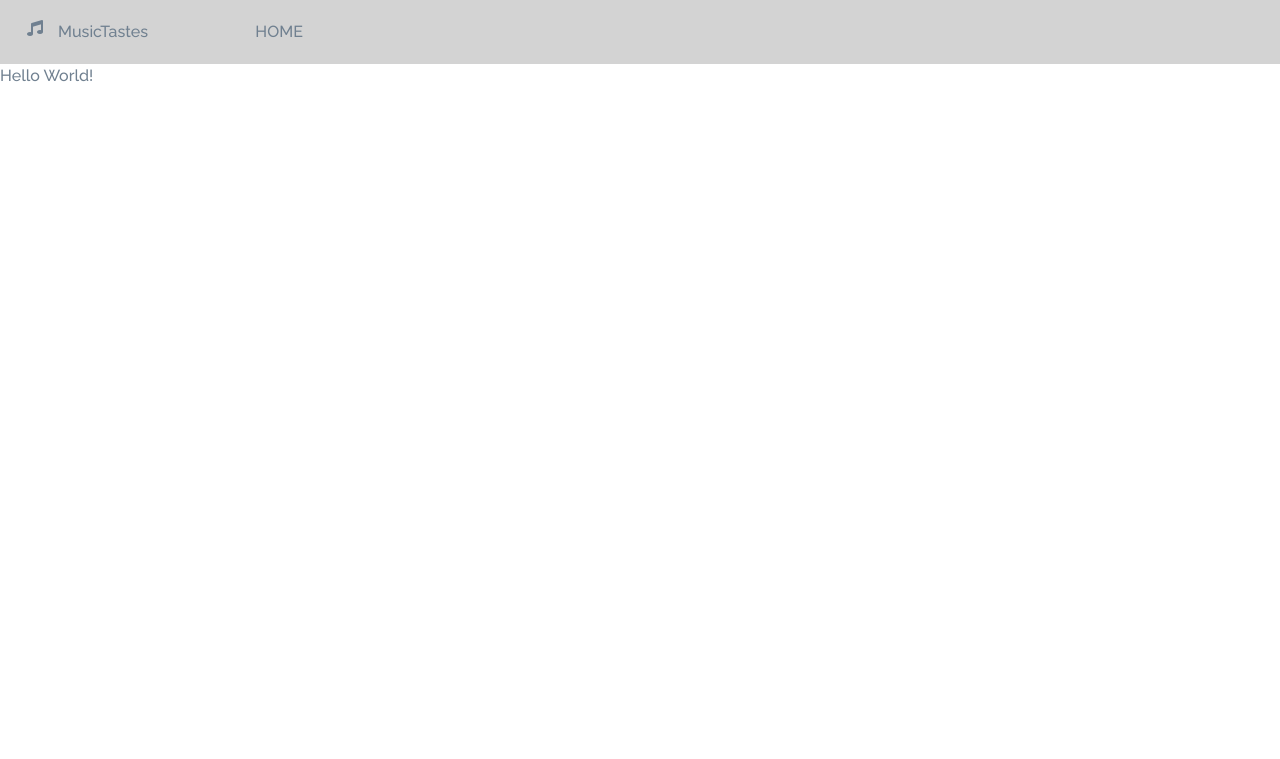
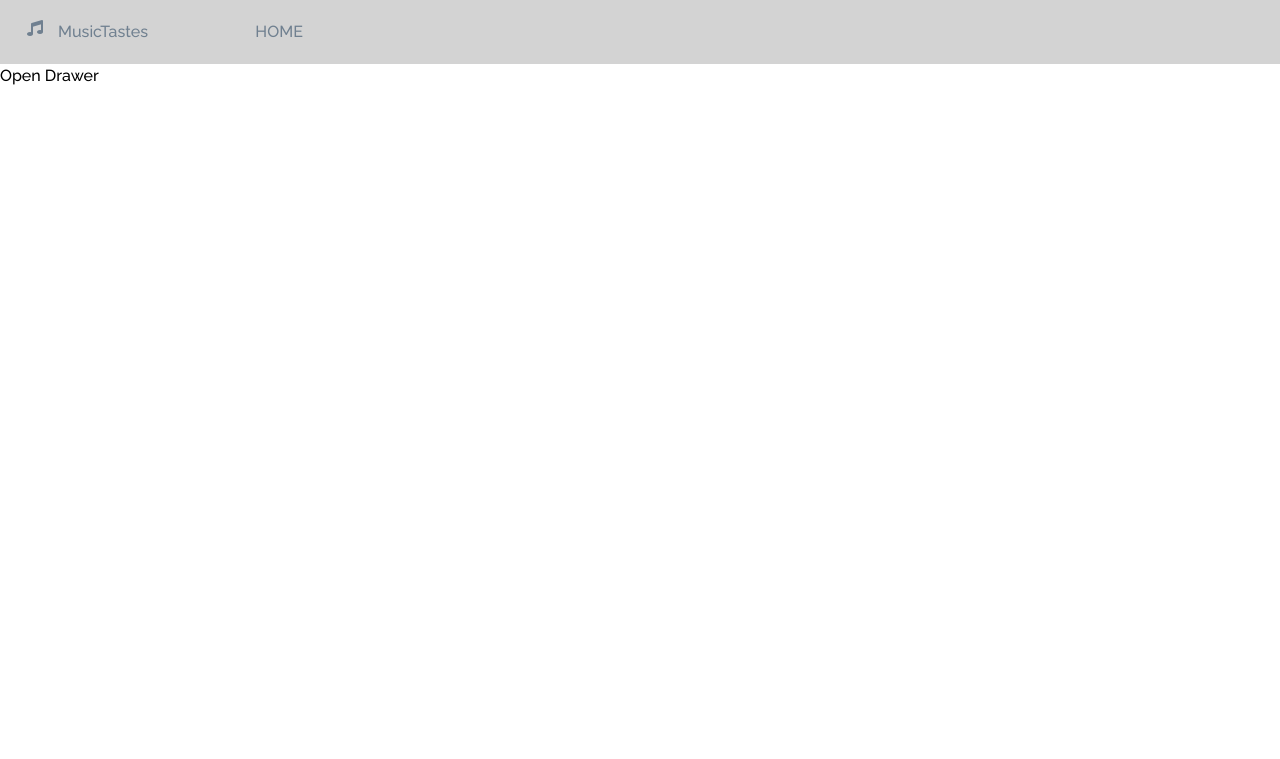
Before and after one commit to exxarah/MusicTastes, a Flask app: template musictastes/general/templates/vis.html in a window 1280 px wide. Shown: the top 759 px of the page. Run offline with Flask 2, Linux system fonts and the light colour scheme; the template is opened without the code that fills it, so the values that code supplies are empty; some libraries are stand-ins or nearby versions.

Commit message:
Side drawer for son info

```diff
--- a/musictastes/general/templates/vis.html
+++ b/musictastes/general/templates/vis.html
@@ -4,6 +4,39 @@
 
 {% block content %}
 
-	Hello World!
+	<button type="button" id="menuButton" onclick="openDrawer();">Open Drawer</button>
 
+	<div id="drawer" tabindex="-1" aria-disabled="true">
+		Stuff in drawer
+	</div>
 {% endblock %}
+
+{% block script %}
+<script type="text/javascript">
+
+	function openDrawer() {
+		const drawer = document.querySelector("#drawer");
+		console.log('opening')
+
+		drawer.style.width = "500px";
+	}
+
+	function closeDrawer() {
+		const drawer = document.querySelector("#drawer");
+		console.log("closing")
+
+		drawer.style.width = "0px"
+	}
+
+	window.addEventListener('mouseup',function(event){
+		const drawer = document.querySelector("#drawer");
+		console.log('mouseup')
+		if(event.target != drawer && event.target.parentNode != drawer){
+			 closeDrawer();
+		}
+	});
+
+	closeDrawer();
+
+</script>
+{% endblock %}
--- a/musictastes/static/css/musictastes.css
+++ b/musictastes/static/css/musictastes.css
@@ -32,7 +32,7 @@ i.selected {
     margin-bottom: auto;
 }
 
-#content {
+#content, #drawer {
     margin-top: 8vh;
     margin-bottom: 5vh;
     padding: 0px;
@@ -68,3 +68,15 @@ i.selected {
     object-fit: cover;
     border-radius: 50%;
 }
+
+/* The side navigation menu */
+#drawer {
+  width: 0; /* 0 width - change this with JavaScript */
+  position: fixed; /* Stay in place */
+  z-index: 1; /* Stay on top */
+  top: 0; /* Stay at the top */
+  left: 0;
+  background-color: #EEEEEE; /* Black*/
+  overflow-x: hidden; /* Disable horizontal scroll */
+  transition: 0.5s; /* 0.5 second transition effect to slide in the sidenav */
+}
```
Also changed, not shown: TODO.md (+1 -0 lines).
